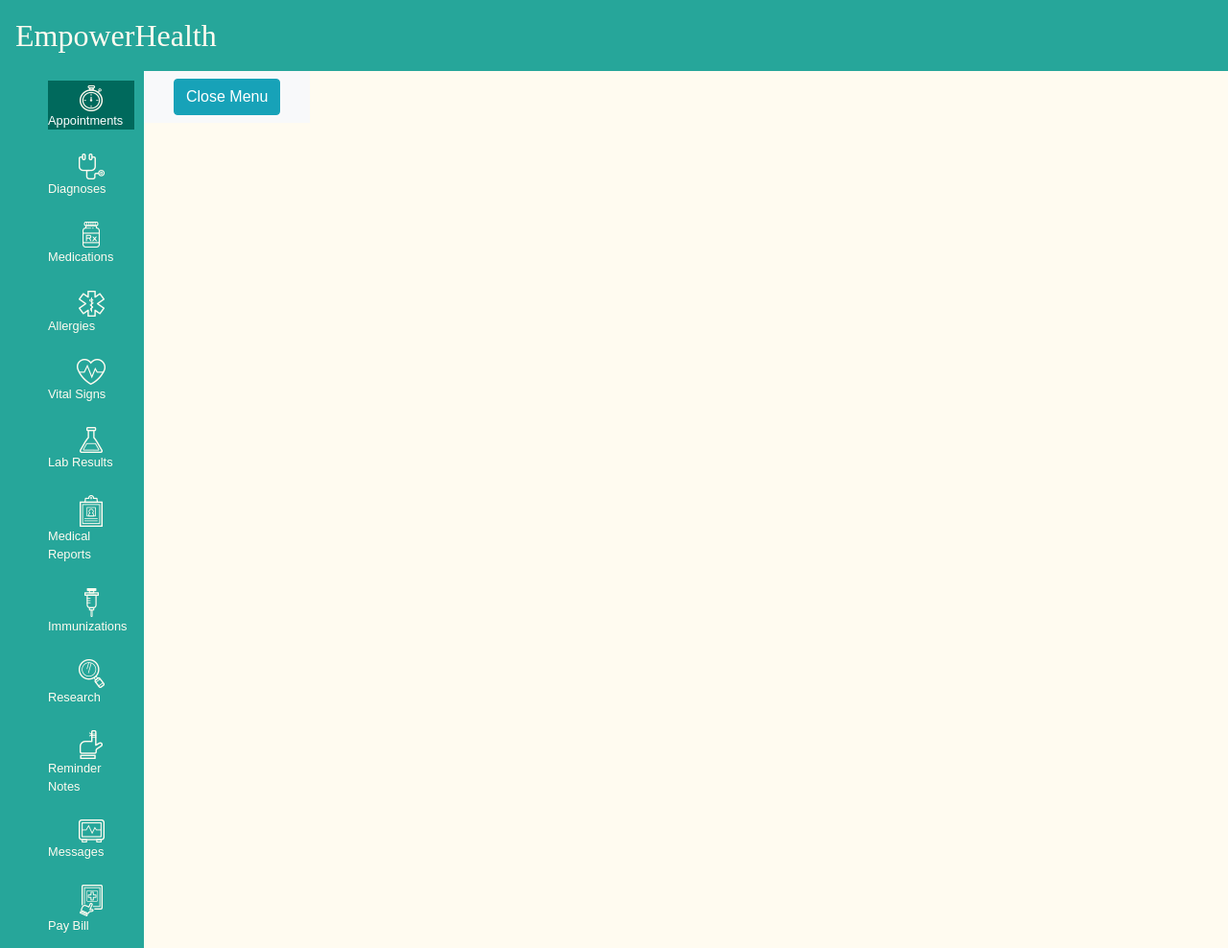
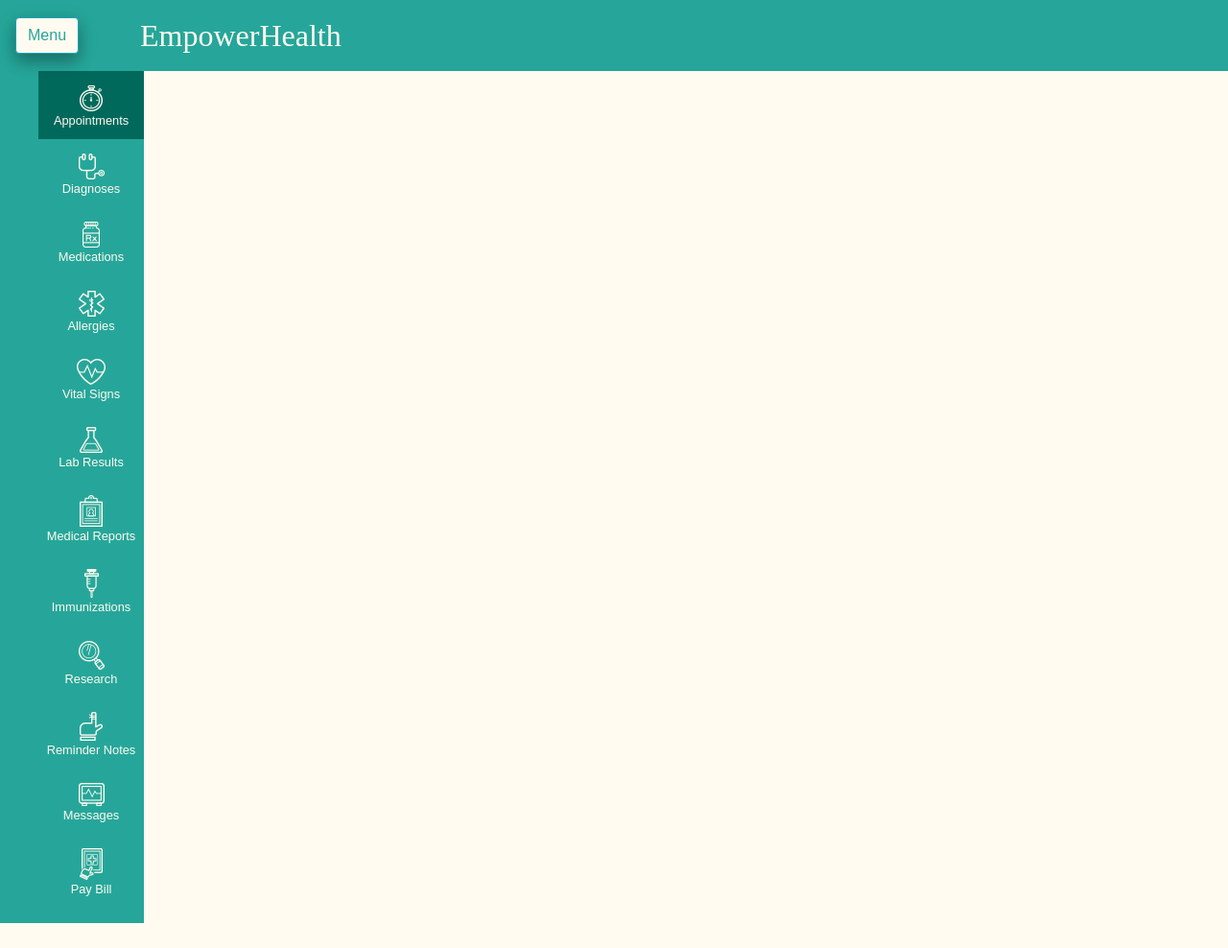
Before and after one commit to saspence/capstoneProject, a plain HTML site: page index.html in a window 1280 px wide. Shown: the top 988 px of the page at 96% size. After the commit the page ends 962 px from the top, so only its background shows below. Drawn offline with Linux system fonts and the light colour scheme.

Commit message:
Finished Navigation Bars

```diff
--- a/css/style.css
+++ b/css/style.css
@@ -1,12 +1,22 @@
+body{
+  font-family: sans-serif;
+  background: #FFFBF0;
+}
+
 .navbar{
   background-color: #26A69A;
   color: #FFFBF0;
 }
 
+
+.container-fluid{
+  background-color: #26A69A;
+}
+
 .navbar-brand{
   font-family: serif;
   font-size: 2em;
-
+  padding-left: 2em;
 }
 
 .wrapper {
@@ -33,11 +43,6 @@
   }
 }
 
-body{
-  font-family: sans-serif;
-  background: #FFFBF0;
-}
-
 a, a:hover, a:focus{
   color:inherit;
   text-decoration: none;
@@ -52,6 +57,8 @@ a, a:hover, a:focus{
 
 #sidebar ul{
     list-style: none;
+    text-align: center;
+
 }
 
 #sidebar ul.components{
@@ -62,20 +69,18 @@ a, a:hover, a:focus{
   padding-top: 5px;
   font-size: .8em;
   display: block;
-  margin: auto;
 }
 
 #sidebar ul li{
-  padding: 10px;
+  padding: 10px 0px;
 }
 
-#sidebar ul li a:hover{
-  color: #7386D5
+#sidebar ul li:hover{
+  color: #FFFBF0;
   background: #00695C;
 }
 
-#sidebar ul li.active > a, a[aria-expanded="true"]{
-  color: #fff;
+#sidebar ul li.active, a[aria-expanded="true"]{
   background: #00695C;
 }
 
@@ -84,3 +89,20 @@ a, a:hover, a:focus{
   margin-left: auto;
   margin-right: auto;
 }
+
+.btn{
+  background-color: #FFFBF0;
+  color: #26A69A;
+  box-shadow: 0 8px 16px 0 rgba(0,0,0,0.2), 0 6px 20px 0 rgba(0,0,0,0.19);
+  outline: 0;
+ }
+
+ .btn:hover{
+   background-color: #00695C;
+   color: #FFFBF0;
+ }
+
+ .btn-div{
+   background-color: #26A69A;
+   margin: 0;
+ }
--- a/index.html
+++ b/index.html
@@ -9,12 +9,15 @@
   <link rel="stylesheet" href="css/style.css">
   <title>EmpowerHealth</title>
 </head>
-<body>
 
 <nav class="navbar navbar-expand-sm">
-  <div>
+  <!--Button-->
+        <button type="button" id="sidebarCollapse" class="btn btn-info">
+          <i class="fas fa-align-left"></i>
+          <span>Menu</span>
+        </button>
+
     <a class="navbar-brand" href="#">EmpowerHealth</a>
-  </div>
 </nav>
 
 <div class="wrapper">
@@ -72,24 +75,14 @@
     </ul>
   </nav> <!--End of sidebar nav-->
 
-  <!--Content-->
-  <div id="content">
-    <nav class="navbar navbar-expand-lg navbar-light bg-light">
-      <div class="container-fluid">
-        <button type="button" id="sidebarCollapse" class="btn btn-info">
-          <i class="fas fa-align-left"></i>
-          <span>Close Menu</span>
-        </button>
-      </div>
-    </nav>
-  </div> <!--End of content div-->
+
 
 </div> <!--End of Wrapper div-->
 
 
 
 
-
+<body>
 <div class="container">
 
 
```
Also changed, not shown: images/Appointments.png (added).
